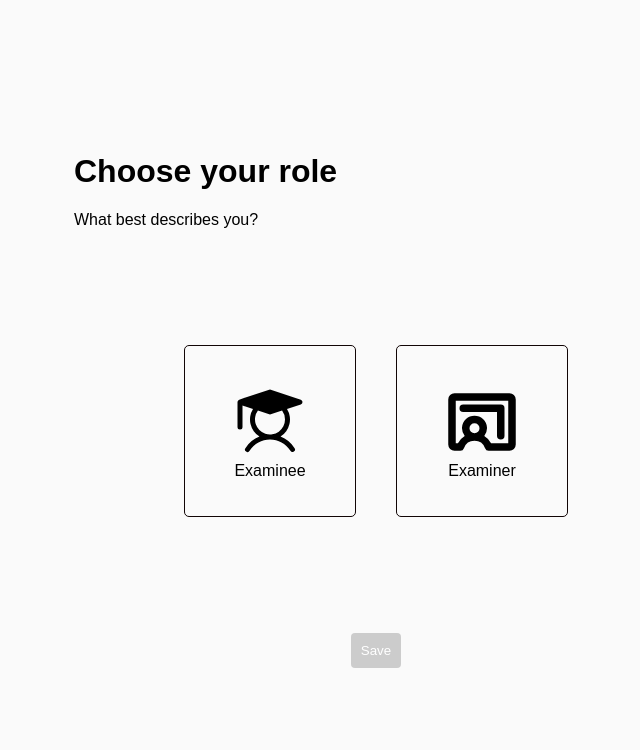
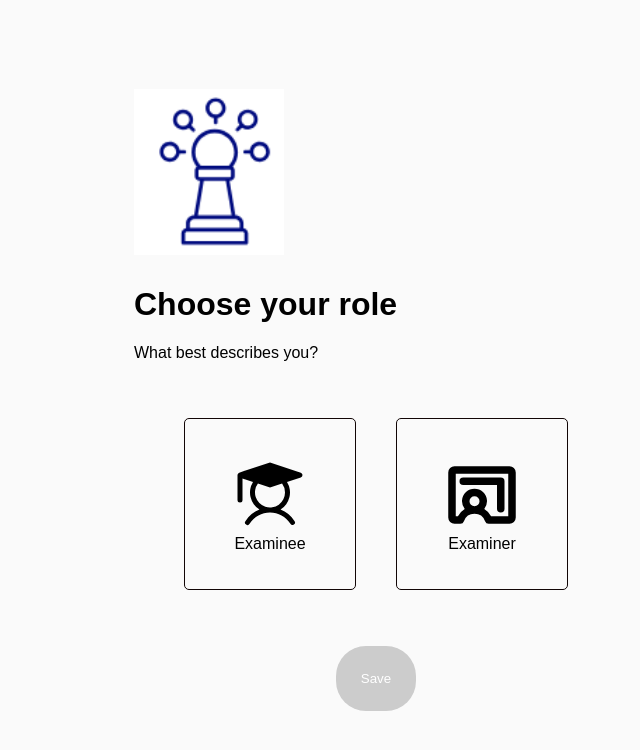
Before and after one commit to shreyasri258/Client, a React (Create React App) app: page /role-selection in a window 1280 px wide. Shown: the top 750 px of the page, without its empty margins (264-904 px from the left). Built offline with nearby package versions, Linux system fonts and the light colour scheme.

Commit message:
Added logo for login and register pages for both

```diff
--- a/src/AdminRegister.jsx
+++ b/src/AdminRegister.jsx
@@ -1,6 +1,6 @@
 import React, { useState } from 'react';
 import './css/UserRegister.css';
-import logo from './images/logo.png';
+import Icon from './images/Icon.png';
 import CommonInput from './CommonInput';
 import { Link } from 'react-router-dom';
 
@@ -18,7 +18,7 @@ const AdminRegister = () => {
   return (
     <div className="user-register">
       <div className="logo">
-        <img src={logo} alt="aankh-logo" />
+        <img src={Icon} alt="proctorpal-logo" />
       </div>
       <div className="register-form">
         <h1 className="title-heading">Examiner Register</h1>
--- a/src/RoleSelection.jsx
+++ b/src/RoleSelection.jsx
@@ -4,6 +4,7 @@ import { useNavigate } from 'react-router-dom';
 import Button from './components/Button';
 import { PiStudentFill } from "react-icons/pi";
 import { PiChalkboardTeacherBold } from "react-icons/pi";
+import Icon from './images/Icon.png';
 import './css/RoleSelection.css';
 import './css/popup.css';
 
@@ -42,6 +43,7 @@ const RoleSelection = () => {
 
  return (
    <div className = "radio">
+    <img src={Icon} alt="Logo" className="logo-image" />
      <h1>Choose your role</h1>
      <p>What best describes you?</p>
      <div className="radio-container">
--- a/src/StudentLogin.jsx
+++ b/src/StudentLogin.jsx
@@ -1,6 +1,6 @@
 
 import './css/StudentLogin.css';
-import logo from './images/logo.png';
+import Icon from './images/Icon.png';
 import CommonInput from './CommonInput';
 import CtaButton from './CtaButton';
 import { useNavigate } from "react-router-dom";
@@ -21,10 +21,10 @@ const StudentLogin = () => {
  return (
     <div className="user-login">
       <div className="logo">
-        <img src={logo} alt="aankh-logo" />
+        <img src={Icon} alt="proctorpal-logo" />
       </div>
       <div className="login-form">
-        <h1 className="title-heading">User Login</h1>
+        <h1 className="title-heading">Examinee Login</h1>
         <div className="input-fields">
           {inputField.map((item) => (
             <CommonInput placeholderText={item} />
--- a/src/StudentRegister.jsx
+++ b/src/StudentRegister.jsx
@@ -1,6 +1,6 @@
 import React, { useState, useRef } from 'react';
 import './css/UserRegister.css';
-import logo from './images/logo.png';
+import Icon from './images/Icon.png';
 import CommonInput from './CommonInput';
 import { Link } from 'react-router-dom';
 import Webcam from 'react-webcam'; // Import the Webcam component
@@ -33,10 +33,10 @@ const StudentRegister = () => {
   return (
     <div className="user-register">
       <div className="logo">
-        <img src={logo} alt="aankh-logo" />
+        <img src={Icon} alt="proctorpal-logo" />
       </div>
       <div className="register-form">
-        <h1 className="title-heading">Student Register</h1>
+        <h1 className="title-heading">Examinee Register</h1>
         <div className="input-fields">
           {inputField.map((item) => (
             <CommonInput key={item} placeholderText={item} />
--- a/src/TeacherLogin.jsx
+++ b/src/TeacherLogin.jsx
@@ -1,5 +1,5 @@
 import './css/TeacherLogin.css';
-import logo from './images/logo.png';
+import Icon from './images/Icon.png';
 import CommonInput from './CommonInput';
 import CtaButton from './CtaButton';
 import { useNavigate } from "react-router-dom";
@@ -20,10 +20,10 @@ const TeacherLogin = () => {
   return (
     <div className="user-login">
       <div className="logo">
-        <img src={logo} alt="aankh-logo" />
+        <img src={Icon} alt="proctorpal-logo" />
       </div>
       <div className="login-form">
-        <h1 className="title-heading">Admin Login</h1>
+        <h1 className="title-heading">Examiner Login</h1>
         <div className="input-fields">
           {inputField.map((item) => (
             <CommonInput placeholderText={item} />
--- a/src/UserRegister.jsx
+++ b/src/UserRegister.jsx
@@ -1,6 +1,6 @@
 import React, { useState, useRef } from 'react';
 import './css/UserRegister.css';
-import logo from './images/logo.png';
+import Icon from './images/Icon.png';
 import CommonInput from './CommonInput';
 import { Link } from 'react-router-dom';
 import Webcam from 'react-webcam'; // Import the Webcam component
@@ -33,7 +33,7 @@ const StudentRegister = () => {
   return (
     <div className="user-register">
       <div className="logo">
-        <img src={logo} alt="aankh-logo" />
+        <img src={Icon} alt="proctorpal-logo" />
       </div>
       <div className="register-form">
         <h1 className="title-heading">Student Register</h1>
@@ -61,7 +61,7 @@ const StudentRegister = () => {
             <button onClick={capture}>Capture Image</button> {/* Button to capture image */}
           </React.Fragment>
         )}
-        <button onClick={handleRegister}>Register</button>
+        <button onClick={handleRegister}>Reger</button>
       </div>
       {showModal && (
         <div className="modal-overlay">
--- a/src/components/Button.js
+++ b/src/components/Button.js
@@ -7,11 +7,11 @@ const Button = ({ isDisabled, onClick, children }) => {
       disabled={isDisabled}
       onClick={onClick}
       style={{
-        padding: '10px',
+        padding: '25px',
         backgroundColor: isDisabled ? '#ccc' : '#007BFF',
         color: '#fff',
         border: 'none',
-        borderRadius: '4px',
+        borderRadius: '30px',
         cursor: isDisabled ? 'not-allowed' : 'pointer',
       }}
     >
--- a/src/css/RoleSelection.css
+++ b/src/css/RoleSelection.css
@@ -19,8 +19,16 @@ body {
     font-size: 1.0em;
    }
 
+   .logo-image {
+    width: 150px; /* Adjust width as needed */
+    height: auto;
+    margin-bottom: 5px; /* Add some margin between the logo and the heading */
+    align-items: center;
+
+  }
+
    .radio-container {
-    padding: 80px;
+    padding: 20px;
     margin-left: 10px;
     margin-right: 10px;
     display:flex;
@@ -94,7 +102,7 @@ body {
     background-color: blue;
     color: white;
     border: none;
-    border-radius: 5px;
+    border-radius: 80px;
     cursor: pointer;
    }
 
```
